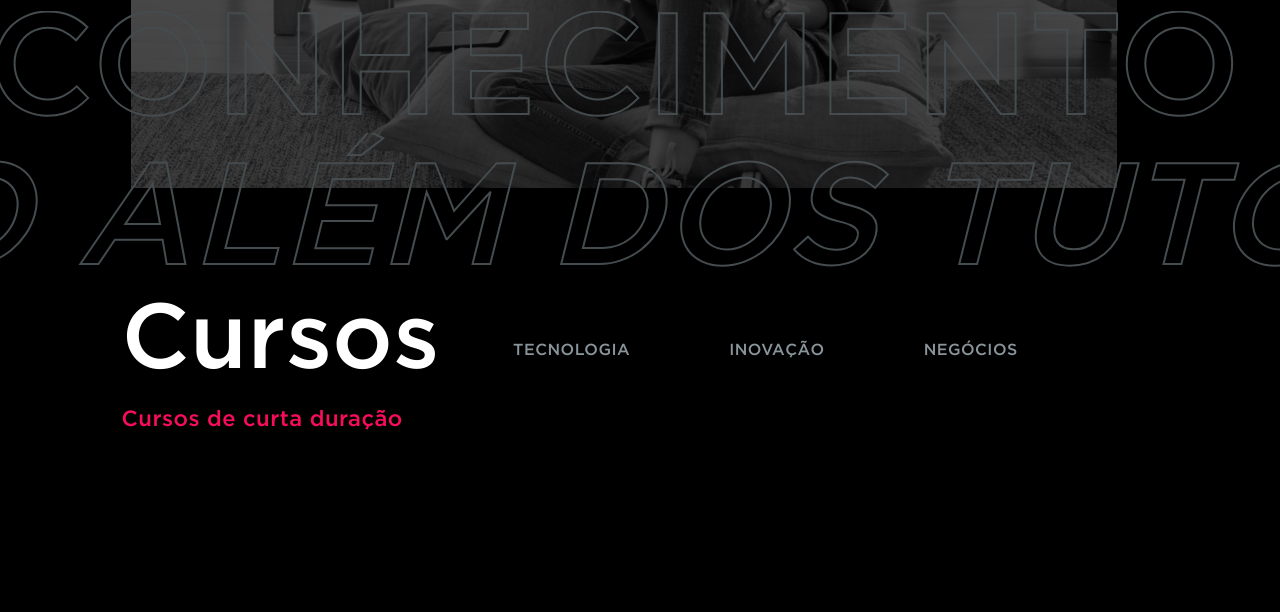
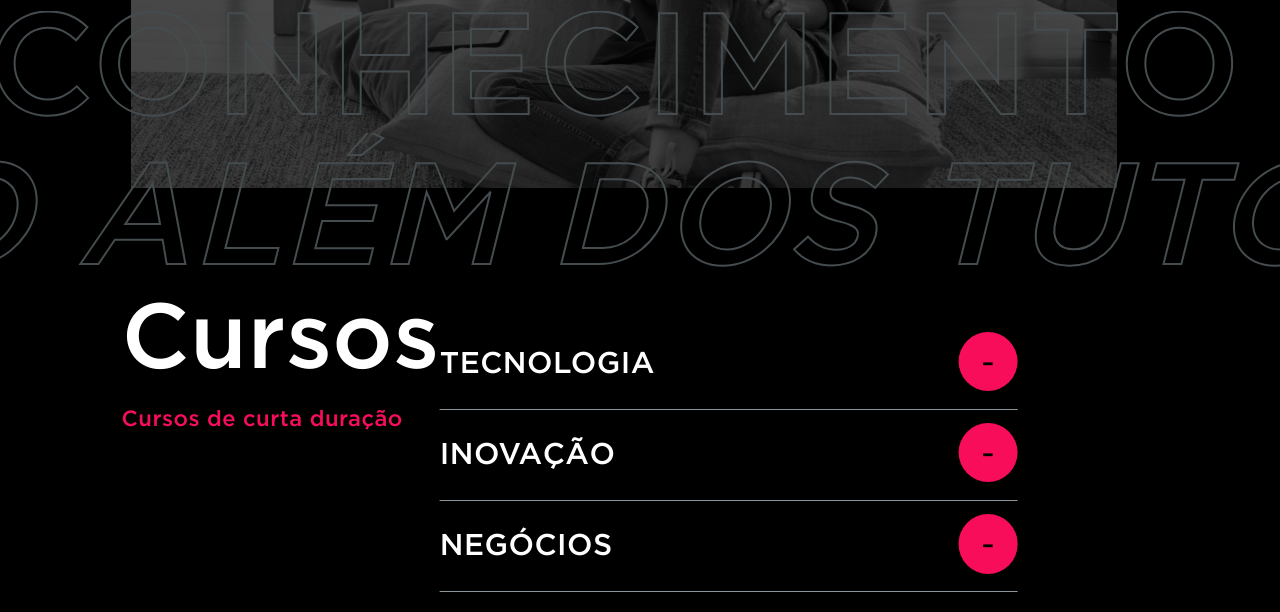
Before and after one commit to biancashiromoto/landing-page, a Next.js app: page / in a window 1280 px wide. Shown: the part 1514-2126 px from the top of the page. Built offline with nearby package versions, Linux system fonts and the light colour scheme.

Commit message:
fix: update screen width condition

```diff
--- a/src/app/ui/courses/courses.tsx
+++ b/src/app/ui/courses/courses.tsx
@@ -16,7 +16,9 @@ const Courses = () => {
     setSelectedArea(foundArea);
   };
 
-  if (screenWidth > 1024) {
+  if (!screenWidth) return;
+
+  if (screenWidth > 1280) {
     return (
       <>
         <div className={styles.courses}>
```
